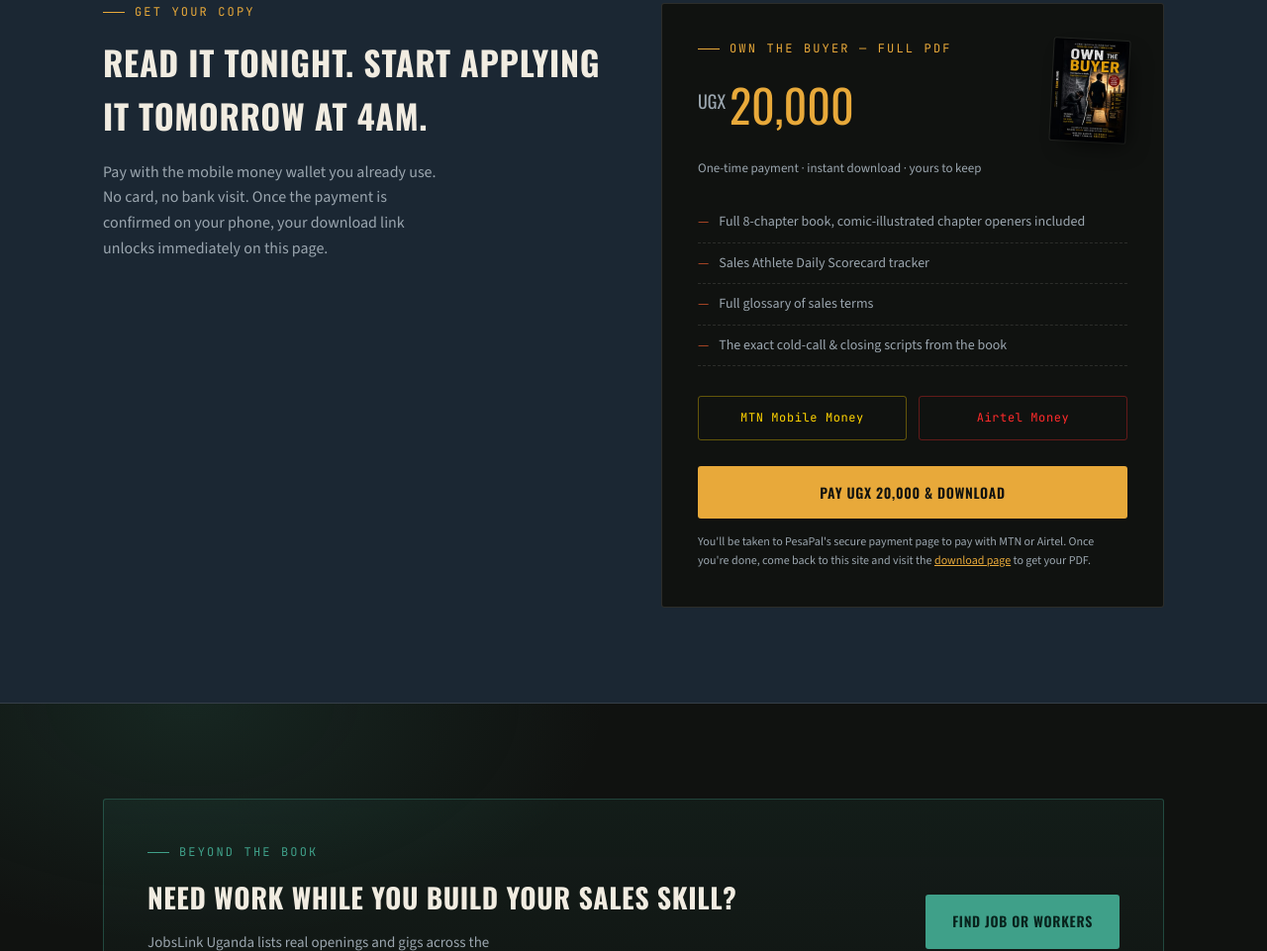
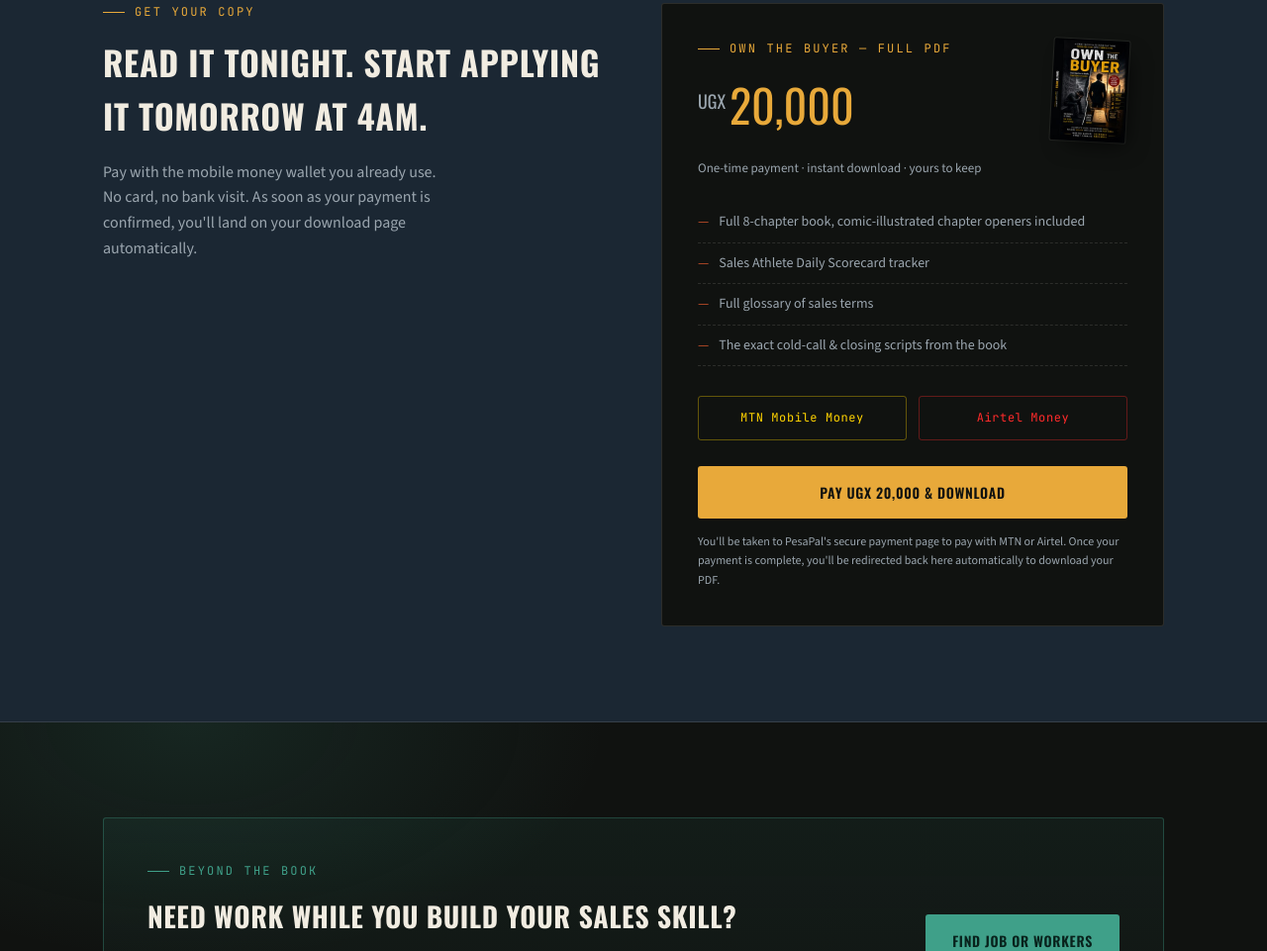
Before and after one commit to Alphabranco999/website-book, a plain HTML site: page index.html in a window 1280 px wide. Shown: the part 2130-3091 px from the top of the page at 99% size. Drawn offline with nearby package versions, Linux system fonts and the light colour scheme.

Commit message:
Update index.html

```diff
--- a/index.html
+++ b/index.html
@@ -440,7 +440,7 @@
     <div>
       <div class="eyebrow">Get your copy</div>
       <h2 style="font-size:34px; margin-bottom:16px;">Read it tonight. Start applying it tomorrow at 4am.</h2>
-      <p style="color:var(--slate); max-width:44ch;">Pay with the mobile money wallet you already use. No card, no bank visit. Once the payment is confirmed on your phone, your download link unlocks immediately on this page.</p>
+      <p style="color:var(--slate); max-width:44ch;">Pay with the mobile money wallet you already use. No card, no bank visit. As soon as your payment is confirmed, you'll land on your download page automatically.</p>
     </div>
     <div class="buy-card">
       <div class="buy-card-head">
@@ -462,7 +462,7 @@
         <div class="pay-pill airtel">Airtel Money</div>
       </div>
       <button class="btn btn-primary full-btn" onclick="goToPesapal()">Pay UGX 20,000 &amp; Download</button>
-      <div class="note">You'll be taken to PesaPal's secure payment page to pay with MTN or Airtel. Once you're done, come back to this site and visit the <a href="thank-you.html" style="color:var(--gold);">download page</a> to get your PDF.</div>
+      <div class="note">You'll be taken to PesaPal's secure payment page to pay with MTN or Airtel. Once your payment is complete, you'll be redirected back here automatically to download your PDF.</div>
     </div>
   </div>
 </section>
@@ -554,6 +554,15 @@
    Payment Link → amount 20,000 UGX → Save. Paste the resulting
    URL below (it looks like https://pay.pesapal.com/... or
    https://store.pesapal.com/...).
+
+   IMPORTANT — for buyers to land on thank-you.html automatically
+   after paying:
+   In your PesaPal merchant dashboard, open the settings for this
+   payment link and set the "Redirect URL" / "Callback URL" /
+   "Success URL" field to the LIVE address of thank-you.html, e.g.:
+     https://yourdomain.com/thank-you.html
+   PesaPal then sends the buyer there itself once payment succeeds
+   — a static page like this one can't detect payment on its own.
    ============================================================ */
 const PESAPAL_PAYMENT_LINK = "https://store.pesapal.com/alpha";
 
```
